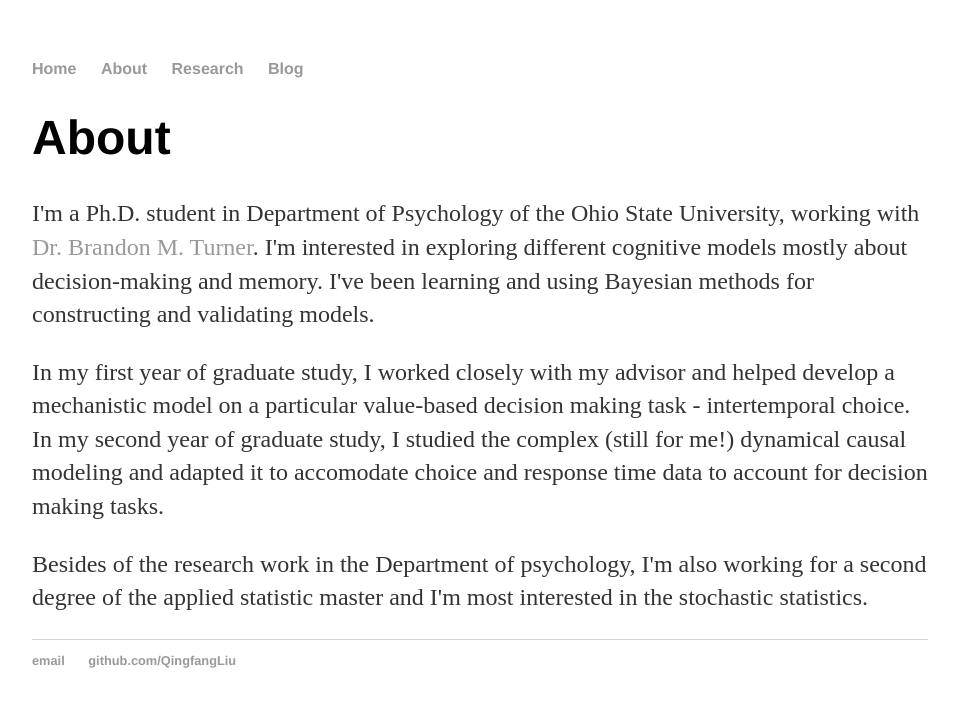
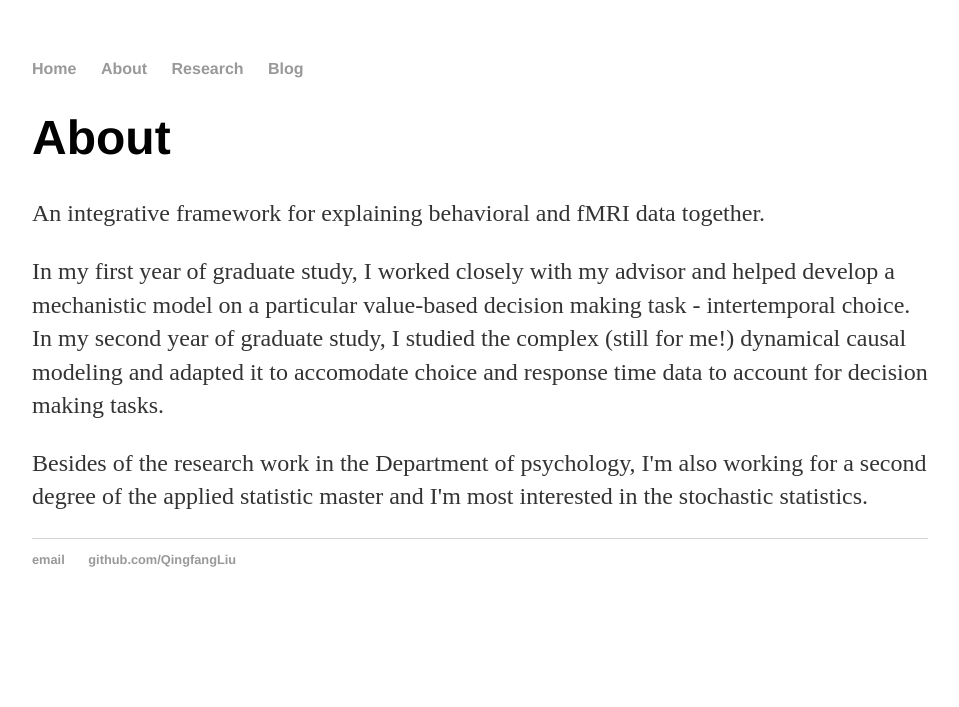
Before and after one commit to QingfangLiu/qingfangliu.github.io, a Jekyll site: the page built from Research/index.html, in a window 1280 px wide. Shown: the top 707 px of the page, without its empty margins (160-1119 px from the left). Built offline with Jekyll 4.4.1, drawn with Linux system fonts in a browser that asks for light colours.

Commit message:
Update index.html

```diff
--- a/Research/index.html
+++ b/Research/index.html
@@ -5,7 +5,7 @@ title: Research
 
 		<div class="about">
 			<h1>About</h1>
-			<p>I'm a Ph.D. student in Department of Psychology of the Ohio State University, working with <a href="https://psychology.osu.edu/people/turner.826">Dr. Brandon M. Turner</a>. I'm interested in exploring different cognitive models mostly about decision-making and memory. I've been learning and using Bayesian methods for constructing and validating models.
+			<p> An integrative framework for explaining behavioral and fMRI data together.
 			</p>
 
 			<p>
```
